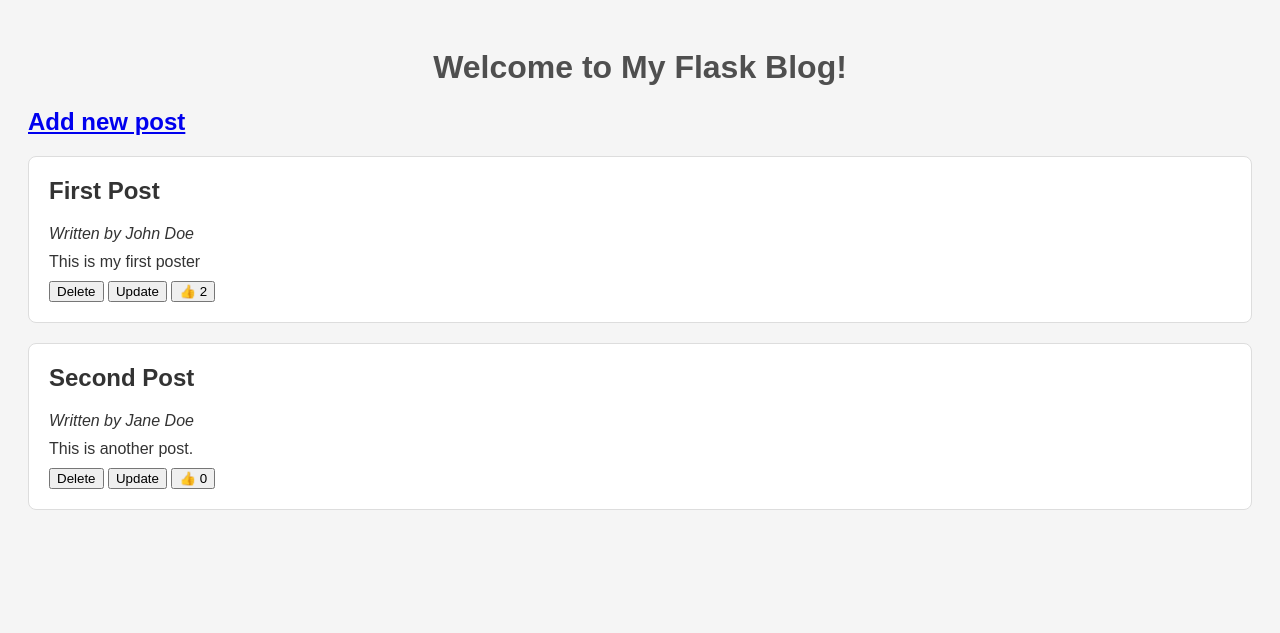
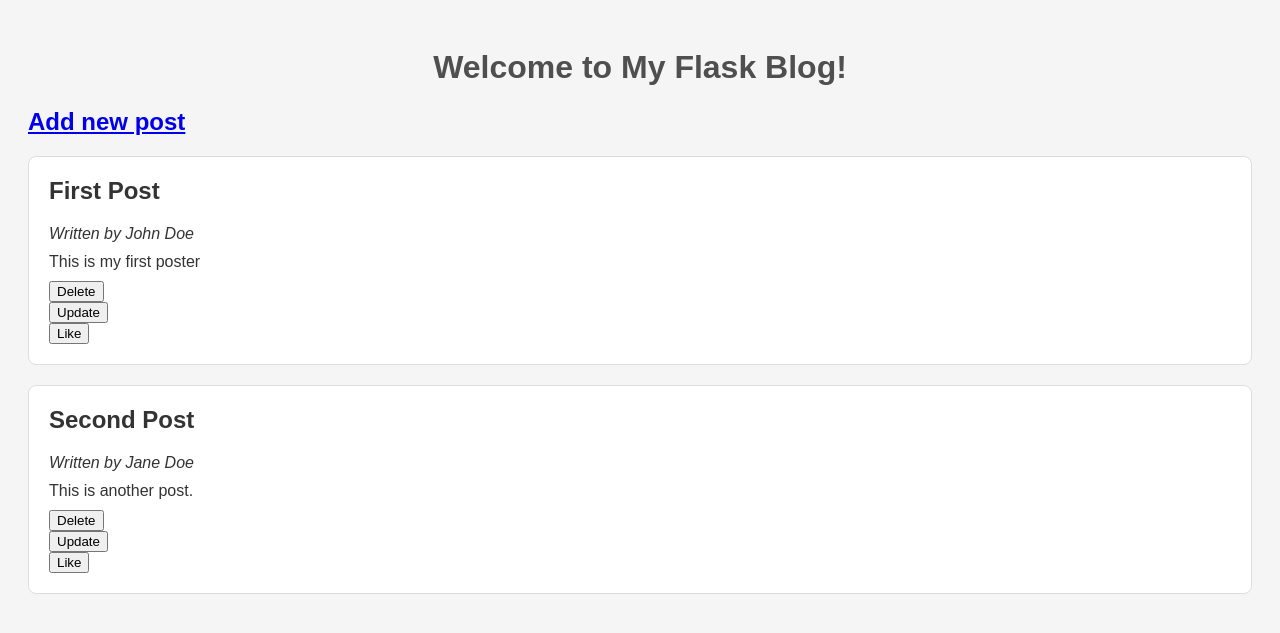
Before and after one commit to vincentkoenig/Masterblog, a Flask app: page / in a window 1280 px wide. Shown: the top 633 px of the page. Run offline with Flask 3, Linux system fonts and the light colour scheme.

Commit message:
Replace onclick buttons with POST forms for delete and like

```diff
--- a/templates/index.html
+++ b/templates/index.html
@@ -14,10 +14,13 @@
             <h2>{{post.title}} </h2>
             <p><em>Written by {{post.author}}</em></p>
             <p>{{post.content}}</p>
-            <button onclick="window.location.href='/delete/{{post.id}}'">Delete</button>
+            <form action="/delete/{{ post.id }}" method="POST">
+                <button type="submit">Delete</button>
+            </form>
             <button onclick="window.location.href='/update/{{post.id}}'">Update</button>
-            <button onclick="window.location.href='/like/{{post.id}}'">👍 {{ post.likes }}
-</button>
+            <form action="/like/{{ post.id }}" method="POST">
+                <button type="submit">Like</button>
+            </form>
         </div>
     {% endfor %}
 </body>
```
